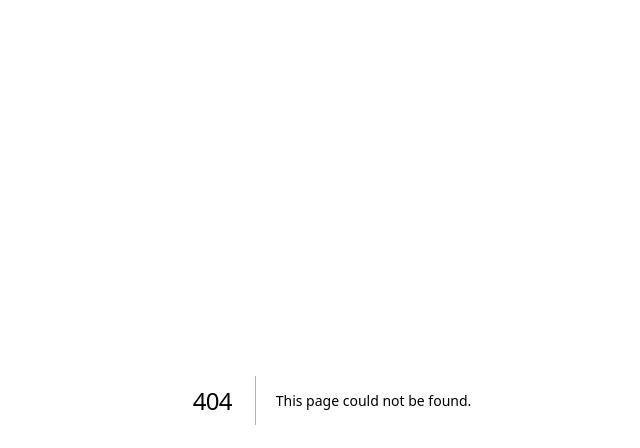
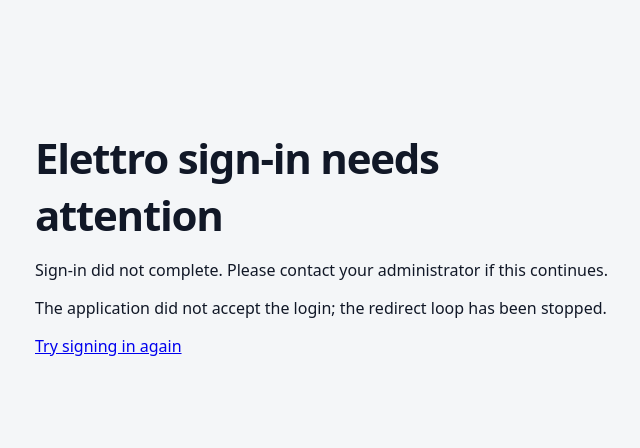
Before and after one commit to elettro/elettro-brand-os, a Next.js app in the folder apps/web/: page /auth/error in a window 1280 px wide. Before the commit this address had no page. Shown: the top 448 px of the page, without its empty margins (308-948 px from the left). Built offline with nearby package versions, Linux system fonts and the light colour scheme.

Commit message:
Add standalone authentication error page that avoids redirecting to protected dashboard

```diff
--- /dev/null
+++ b/apps/web/app/auth/error/page.tsx
@@ -0,0 +1,12 @@
+import Link from "next/link";
+export default async function AuthenticationError({searchParams}:{searchParams:Promise<{reason?:string}>}) {
+  const {reason}=await searchParams;
+  const allowed=["Account not authorized","Cognito rejected authentication","Cognito user pool is not configured","Missing authorization code","Invalid OAuth state","Cognito client secret is not configured"];
+  const message=allowed.includes(reason||"")?reason:"Sign-in did not complete. Please contact your administrator if this continues.";
+  return <main style={{maxWidth:650,margin:"12vh auto",padding:28,fontFamily:"system-ui"}}>
+    <h1>Elettro sign-in needs attention</h1>
+    <p>{message}</p>
+    <p>The application did not accept the login; the redirect loop has been stopped.</p>
+    <Link href="/api/auth/login">Try signing in again</Link>
+  </main>;
+}
```
